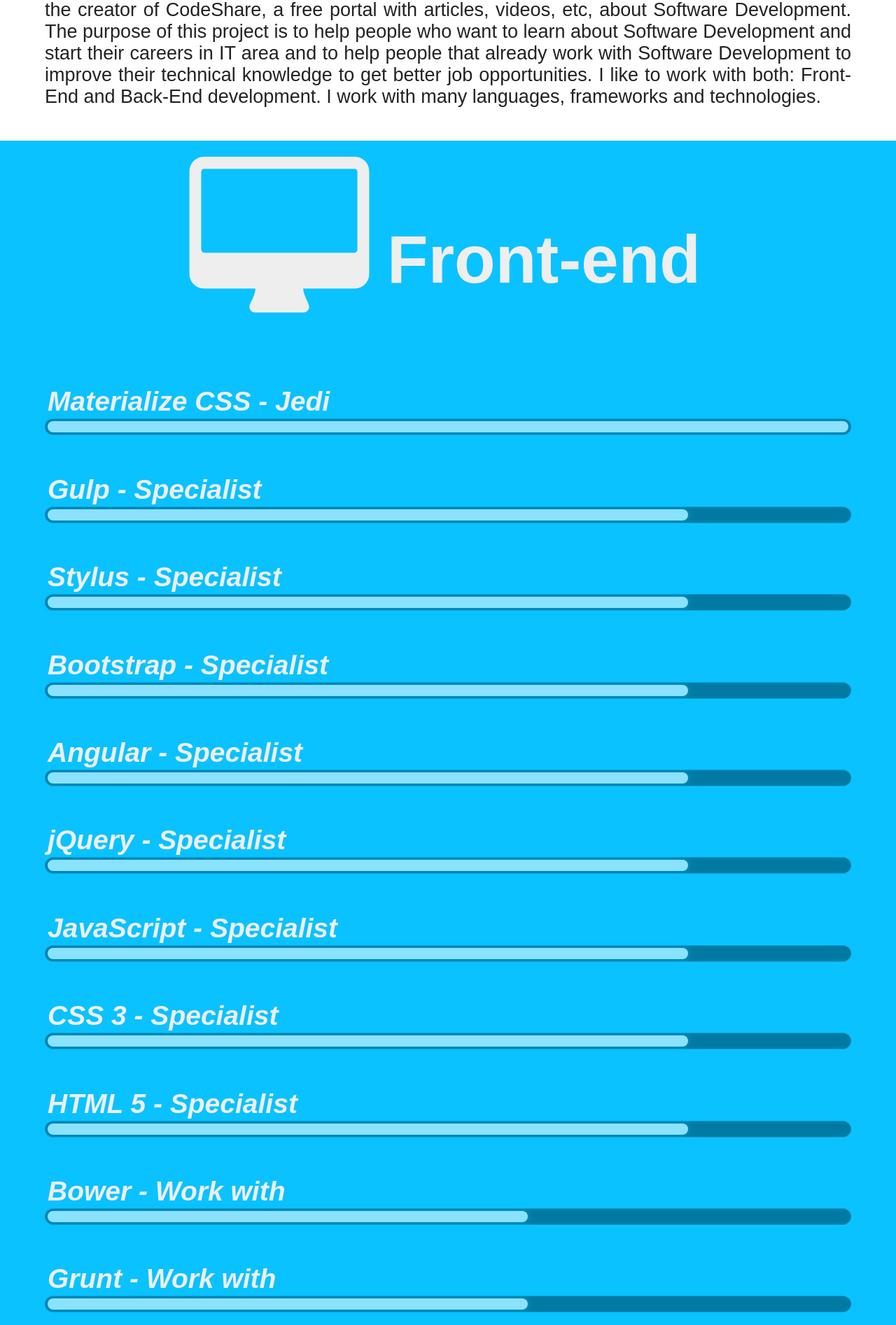
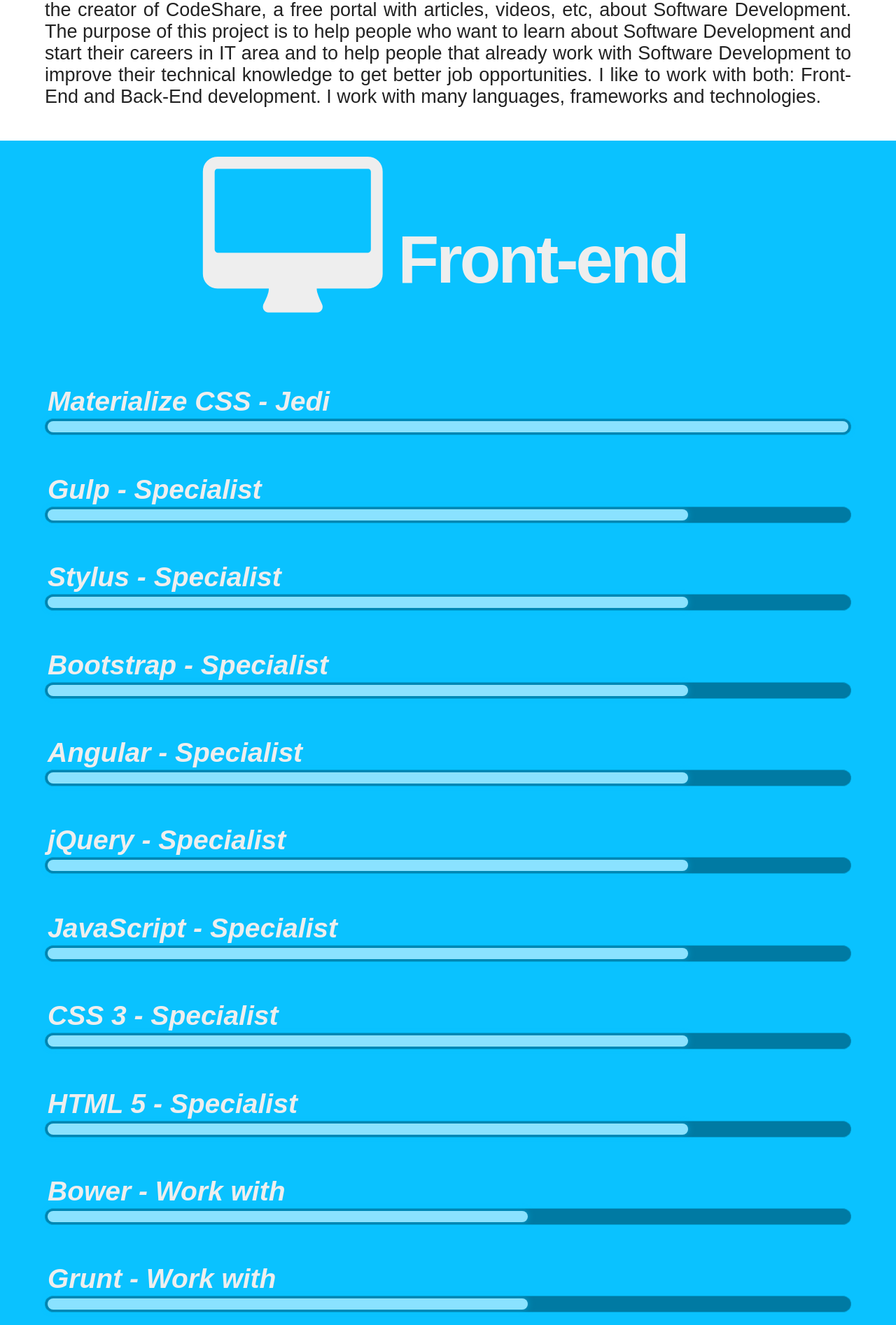
Before and after one commit to WendellAdriel/dev-curriculum, a Jekyll site: the page built from index.html, in a window 1280 px wide. Shown: the part 1563-3457 px from the top of the page at 70% size. Built offline with Jekyll 4.4.1, drawn with Linux system fonts in a browser that asks for light colours.

Commit message:
Including title letter spacing and adding breakpoints map to start responsiveness

```diff
--- a/css/_base.sass
+++ b/css/_base.sass
@@ -5,6 +5,9 @@
 
 html
   font-size: medium
+
+  @include respond-to(large)
+    font-size: 16px
 
 a
   color: $primary
@@ -17,6 +20,7 @@
 .section-title
   font-size: px-to-rem($section-title-font-size)
   font-weight: bolder
+  letter-spacing: -.04em
   margin: 0
     top: px-to-em(($section-title-font-size * .85), $section-title-font-size)
     bottom: px-to-em(($section-title-font-size * 1.4), $section-title-font-size)
--- a/css/_methodologies.sass
+++ b/css/_methodologies.sass
@@ -10,6 +10,3 @@
 
     &:before
       background-color: lighten($methodologies-bg-color, 25%)
-
-.methodologies-title
-  font-size: px-to-rem(50)
--- a/css/_variables.sass
+++ b/css/_variables.sass
@@ -40,9 +40,11 @@
 $methodologies-bg-color: #ff7d00
 $others-bg-color: #07c900
 $contact-bg-color: #fff
+
+// Footer settings
 $footer-bg-color: #222
-
 $footer-links: #fffb00
 
 // Others
 $transition-default: all 0.3s ease-in-out
+$breakpoints: (small: 592px, medium: 752px, large: 1088px, xlarge: 1312px, xxlarge: 1600px)
```
